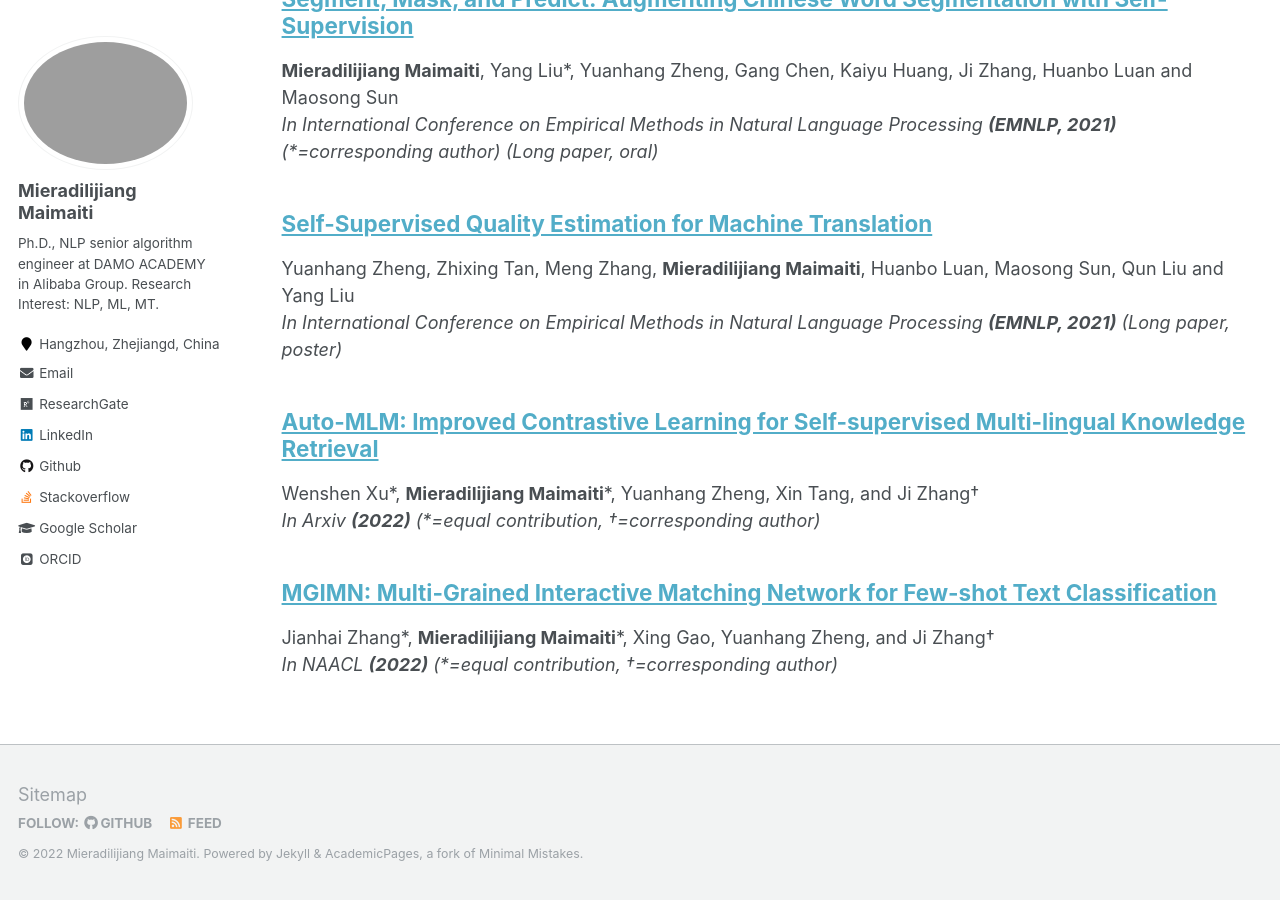
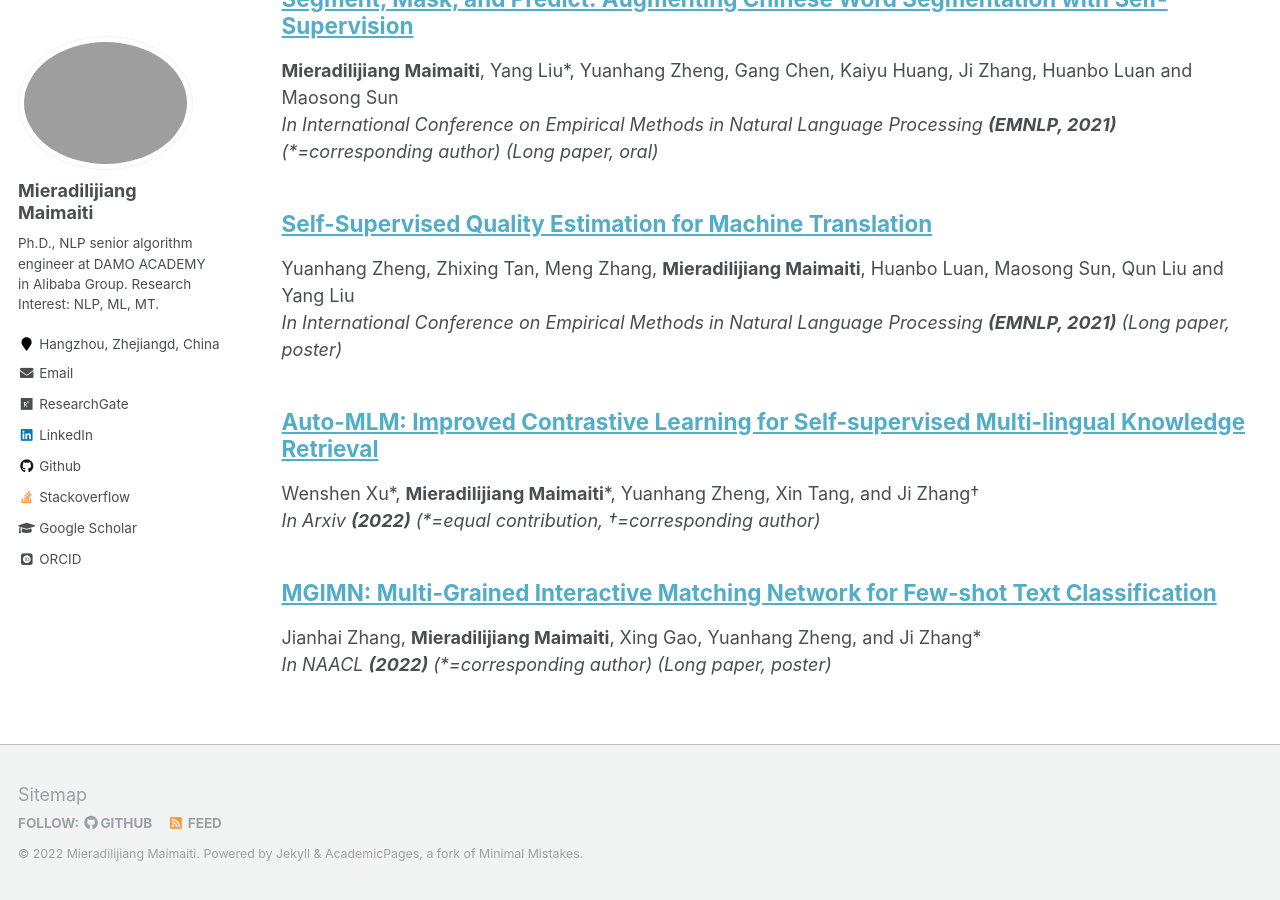
Before and after one commit to miradel51/miradel51.github.io, a Jekyll site: the page built from _pages/collection-archive.html, in a window 1280 px wide and 900 px high, scrolled down 2398 px. Built offline with Jekyll 4.4.1, drawn with Linux system fonts in a browser that asks for light colours; some web fonts are replaced.

Commit message:
Update 20220411_xfewshot_arxiv.md
revised author information

```diff
--- a/_publications/20220411_xfewshot_arxiv.md
+++ b/_publications/20220411_xfewshot_arxiv.md
@@ -4,8 +4,8 @@ collection:
 permalink: /publication/20220411_xfewshot_arxiv
 excerpt: ''
 date: 2022-04-11
-author: Jianhai Zhang*, <b>Mieradilijiang Maimaiti</b>*, Xing Gao, Yuanhang Zheng, and Ji Zhang†
-conference: In NAACL <b>(2022)</b> (*=equal contribution, †=corresponding author)
+author: Jianhai Zhang, <b>Mieradilijiang Maimaiti</b>, Xing Gao, Yuanhang Zheng, and Ji Zhang*
+conference: In NAACL <b>(2022)</b> (*=corresponding author) (Long paper, poster)
 venue: 'https://arxiv.org/pdf/2204.04952.pdf'
 paperurl: ''
 citation: '<br>
```
